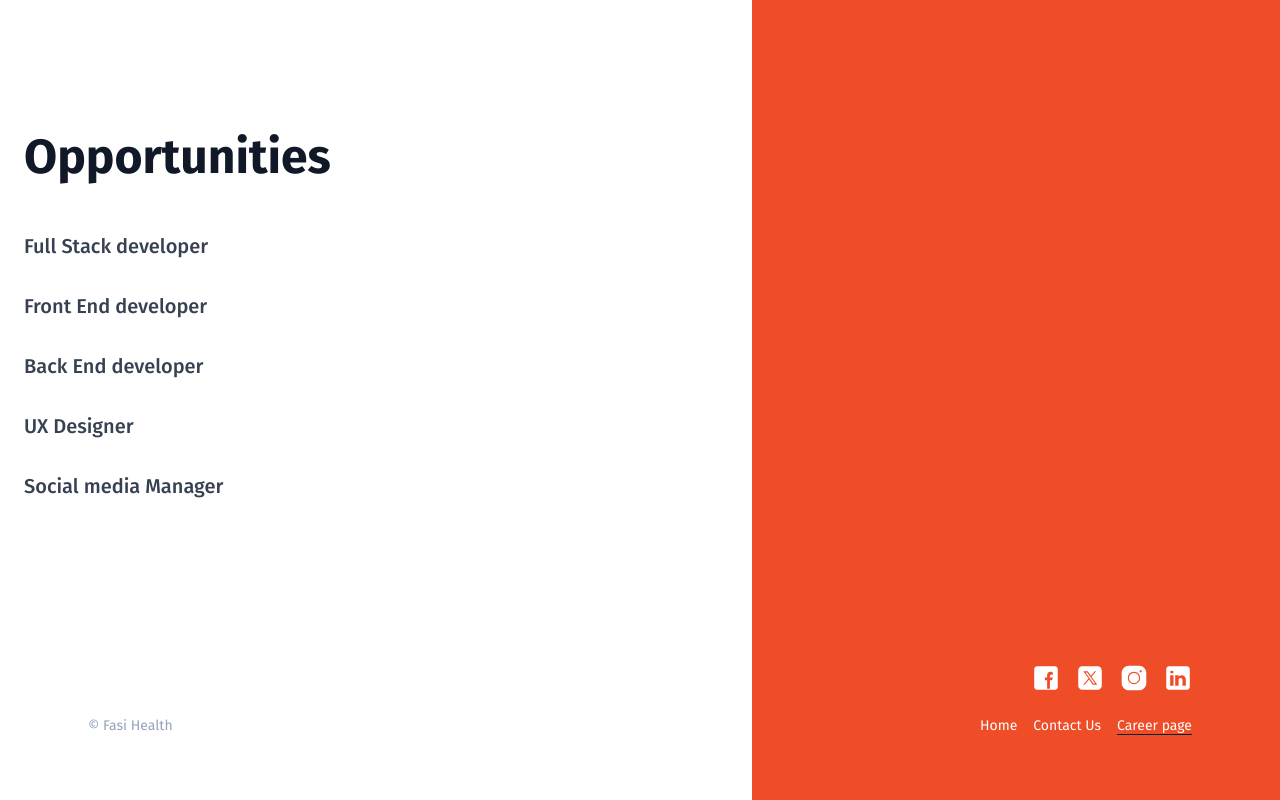
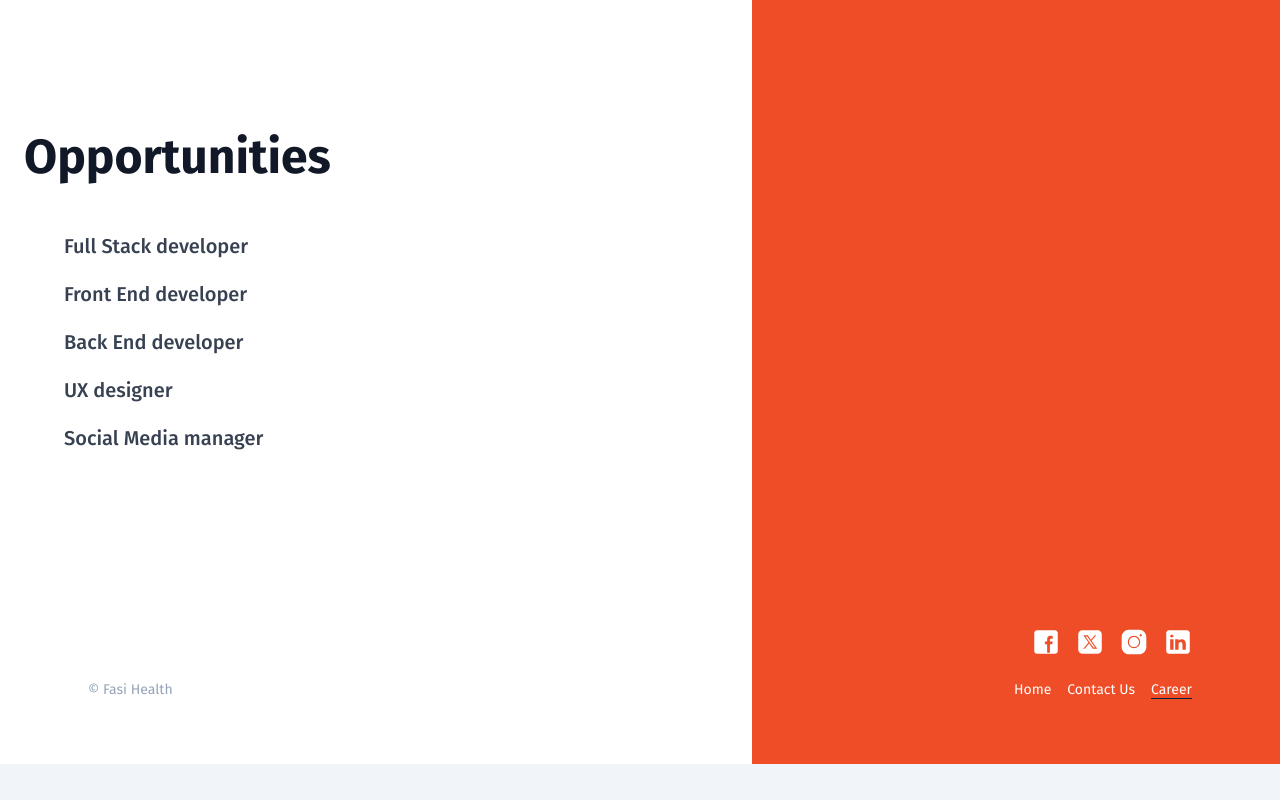
Before and after one commit to Fasi-Health/fasi-landing, a React (Vite) app: page /career in a window 1280 px wide. Shown: the part 582-1382 px from the top of the page. After the commit the page ends 1346 px from the top, so only its background shows below. Built offline with nearby package versions, Linux system fonts and the light colour scheme.

Commit message:
edit career list links to be dynamic

```diff
--- a/src/assets/styles.css
+++ b/src/assets/styles.css
@@ -1300,6 +1300,9 @@ select {
 .cursor-pointer {
   cursor: pointer;
 }
+.list-none {
+  list-style-type: none;
+}
 .flex-col {
   flex-direction: column;
 }
--- a/src/components/nav-links.tsx
+++ b/src/components/nav-links.tsx
@@ -5,7 +5,7 @@ import classnames from 'clsx'
 const NAV_LINKS = [
   { name: 'Home', to: '/' },
   { name: 'Contact Us', to: '/contact-us' },
-  { name: 'Career page', to: '/career' },
+  { name: 'Career', to: '/career' },
   // { name: 'About Us', to: '/about' },
   // { name: "FAQ's", to: '/faqs' },
   // { name: 'Support', to: '/support' },
--- a/src/routes/career.tsx
+++ b/src/routes/career.tsx
@@ -1,6 +1,14 @@
 import { Article, ArticleContent } from "@/components/article";
 import { Layout } from "@/components/layout";
-import { Link } from "react-router-dom";
+import { NavLink } from "react-router-dom";
+
+const NAV_LINKS = [
+    { id: 1, name: 'Full Stack developer', to: '/career' },
+    { id: 2, name: 'Front End developer', to: '/career' },
+    { id:3, name: 'Back End developer', to: '/career' },
+    { id: 4, name: 'UX designer', to: '/career' },
+    { id: 5, name: 'Social Media manager', to: '/career' },
+  ]
 
 export default function CareerPage() {
     return (
@@ -12,11 +20,13 @@ export default function CareerPage() {
             </div>
             <Article>
                 <ArticleContent title="Opportunities">
-                    <p><Link className=" no-underline" to="">Full Stack developer </Link></p>
-                    <p><Link className=" no-underline" to="">Front End developer </Link></p>
-                    <p><Link className=" no-underline" to="">Back End developer </Link></p>
-                    <p><Link className=" no-underline" to="">UX Designer </Link></p>
-                    <p><Link className=" no-underline" to="">Social media Manager </Link></p>
+                    <ul className="list-none">
+                        {NAV_LINKS.map((link) => (
+                            <li key={link.id} >
+                                <NavLink to={link.to} className=" no-underline">{link.name}</NavLink>
+                            </li>
+                        ))}
+                    </ul>
                 </ArticleContent>
             </Article>
             </main>
```
